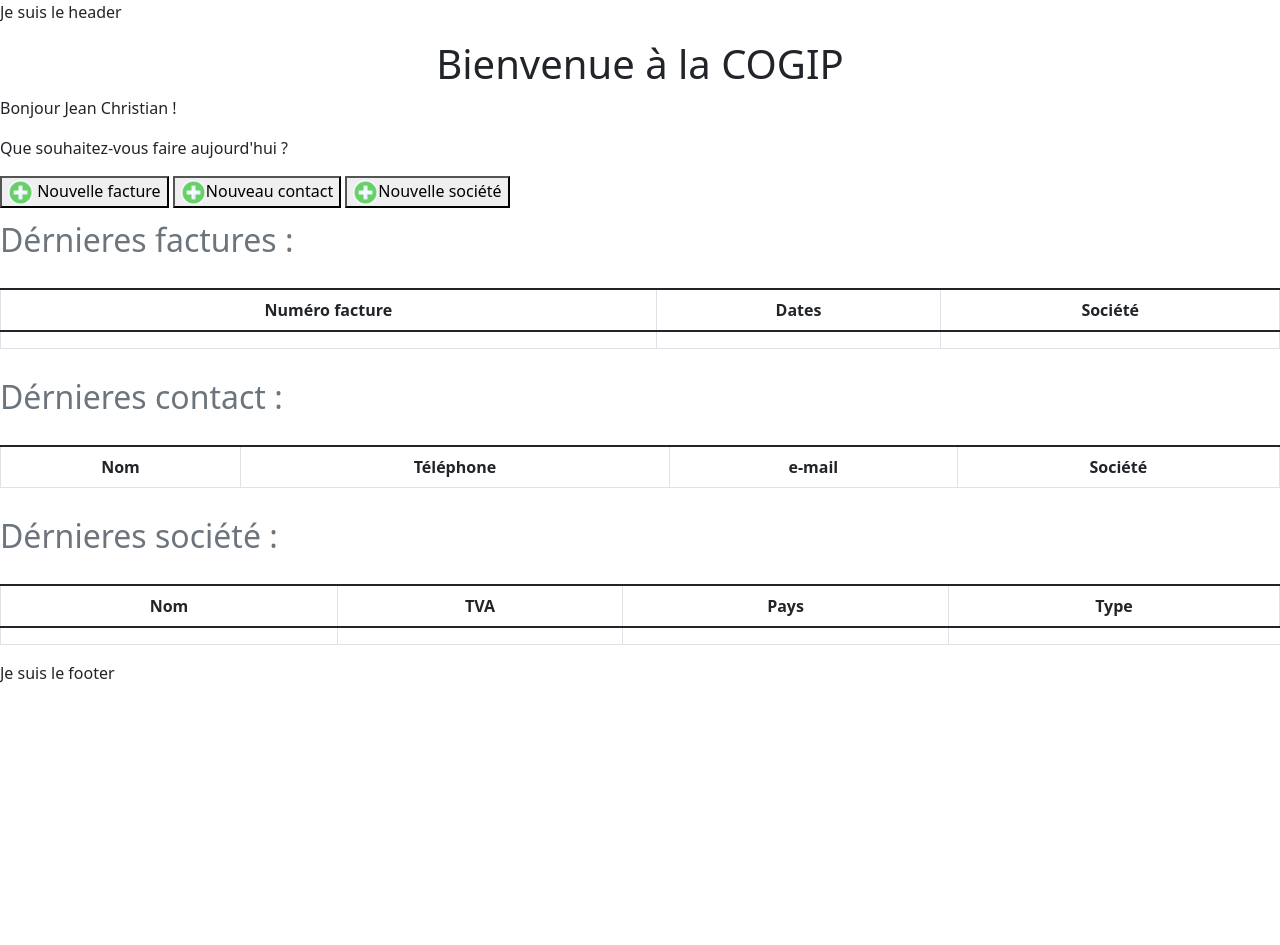
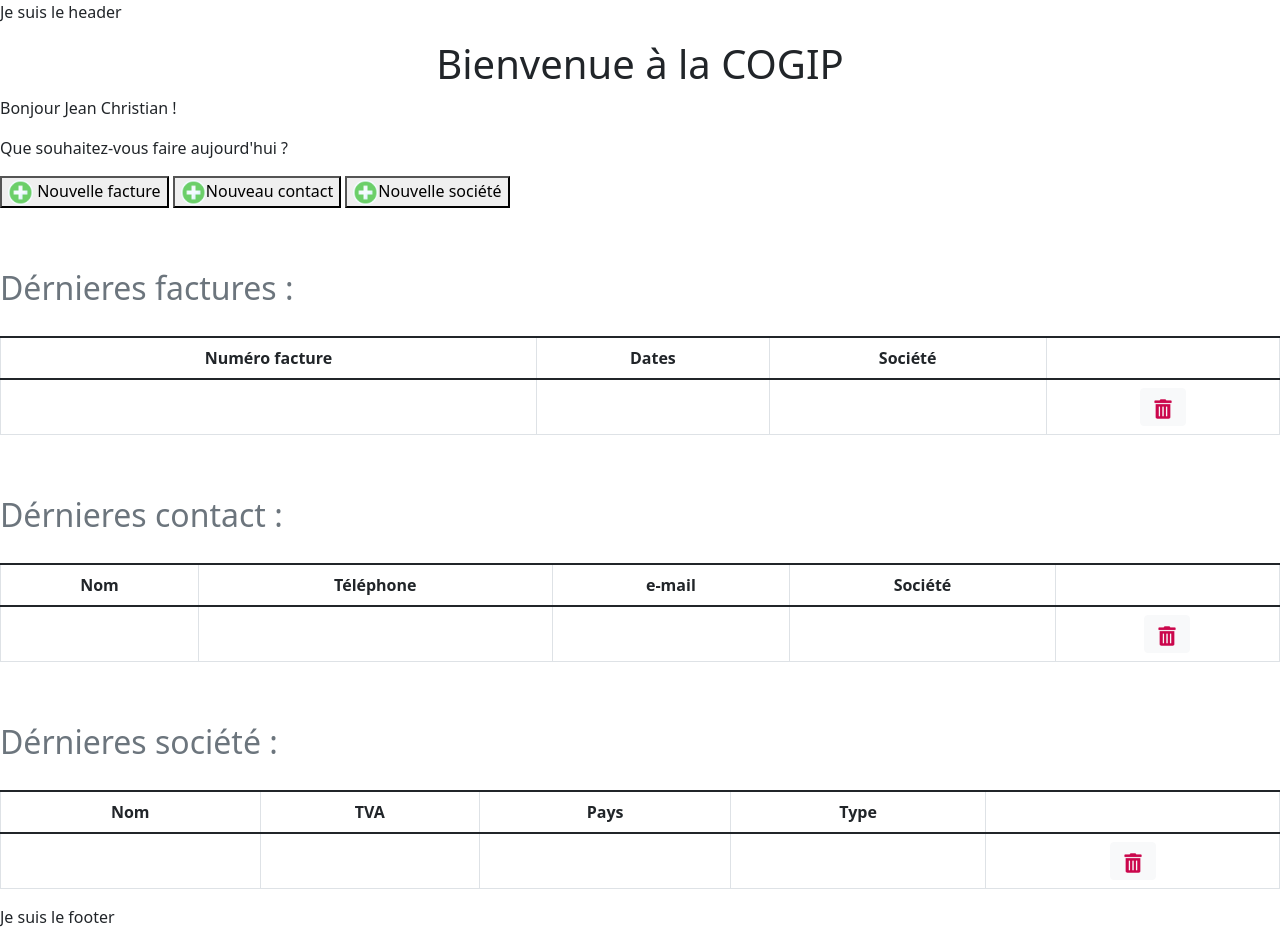
Before and after one commit to jptsr/cogip-challenge, a PHP site: template src/views/pages/adminWelcome.php in a window 1280 px wide. Before the commit the page ends 683 px from the top, so only its background shows below. Run offline with PHP 8.4, Linux system fonts and the light colour scheme; the template is opened without the code that fills it, so the values that code supplies are empty; some libraries are stand-ins or nearby versions.

Commit message:
add image poubelle

```diff
--- a/src/views/pages/adminWelcome.php
+++ b/src/views/pages/adminWelcome.php
@@ -8,13 +8,14 @@
 <button><img src="./assets/img/plus.png" alt="plus" width="25" height="25">Nouveau contact </button>
 <button><img src="./assets/img/plus.png" alt="plus" width="25" height="25">Nouvelle société</button>
 
-<table class= "table table-bordered caption-top">
+<table class= "table table-bordered caption-top mt-5">
     <caption class= "mb-3 fs-2" >Dérnieres factures :</caption>
     <thead>
         <tr>
             <th class="text-center" >Numéro facture</th>
             <th class="text-center" >Dates</th>
             <th class="text-center" >Société</th>
+            <th class="text-center" ></th>
         </tr>
     </thead>
     <tbody>
@@ -22,13 +23,14 @@
             <td></td>
             <td></td>
             <td></td>
+            <td class="text-center"><button class="btn btn-light"><img src="./assets/img/poubelle.png" alt="poubell" width="20" height="20" ></button></td>
         </tr>
 
     </tbody>
 </table>
 
 
-<table class= "table table-bordered caption-top" >
+<table class= "table table-bordered caption-top mt-5" >
     <caption class= "mb-3 fs-2" >Dérnieres contact :</caption>
     <thead>
         <tr>
@@ -36,14 +38,21 @@
             <th class="text-center">Téléphone</th>
             <th class="text-center">e-mail</th>
             <th class="text-center">Société</th>
+            <th class="text-center"></th>
         </tr>
     </thead>
     <tbody>
-
+         <tr>
+            <td></td>
+            <td></td>
+            <td></td>
+            <td></td>
+            <td class="text-center"><button class="btn btn-light"><img src="./assets/img/poubelle.png" alt="poubell" width="20" height="20" ></button></td>
+        </tr>
     </tbody>
 </table>
 
-<table class= "table table-bordered caption-top">
+<table class= "table table-bordered caption-top mt-5">
     <caption class= "mb-3 fs-2" >Dérnieres société :</caption>
     <thead>
         <tr>
@@ -51,6 +60,7 @@
             <th class="text-center" >TVA</th>
             <th class="text-center" >Pays</th>
             <th class="text-center" >Type</th>
+            <th class="text-center" ></th>
         </tr>
     </thead>
     <tbody>
@@ -58,6 +68,8 @@
             <td></td>
             <td></td>
             <td></td>
+            <td></td>
+            <td class="text-center"><button class="btn btn-light"><img src="./assets/img/poubelle.png" alt="poubell" width="20" height="20" ></button></td>
         </tr>
 
     </tbody>
```
